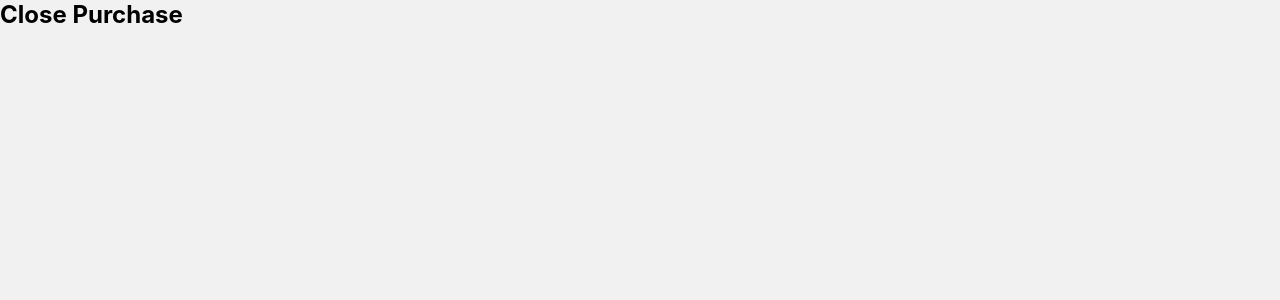
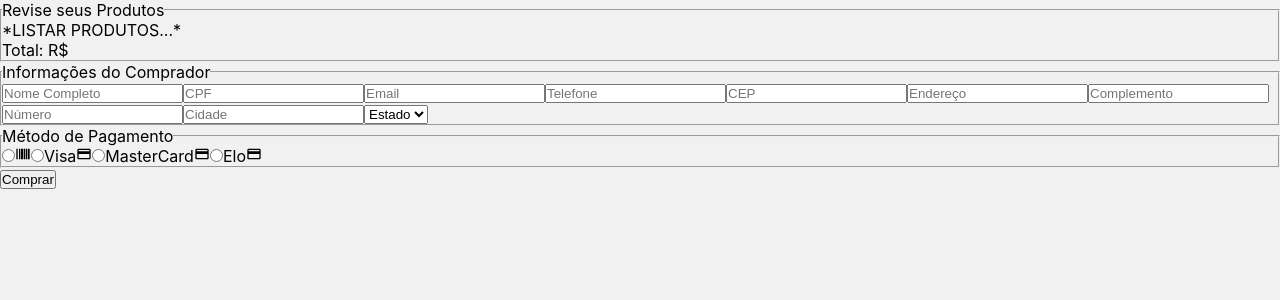
Before and after one commit to Kamila-hydalgo/frontend-online-store, a React (Create React App) app: page /closepurchase in a window 1280 px wide. Shown: the top 300 px of the page. Built offline with nearby package versions, Linux system fonts and the light colour scheme.

Commit message:
Requisito 12 - form

```diff
--- a/src/pages/Cart.js
+++ b/src/pages/Cart.js
@@ -107,6 +107,7 @@ class Cart extends React.Component {
               type="button"
               name="go-to-close-purchase"
               className="btn-purchase"
+              data-testid="checkout-products"
             >
               Finalizar Compra
             </button>
--- a/src/pages/ClosePurchase.js
+++ b/src/pages/ClosePurchase.js
@@ -1,11 +1,81 @@
 import React, { Component } from 'react';
+import { MdPayment } from 'react-icons/md';
+import { RiBarcodeFill } from 'react-icons/ri';
+
+const uf = ['AC', 'AL', 'AP', 'AM', 'BA', 'CE', 'DF',
+  'ES', 'GO', 'MA', 'MT', 'MS', 'MG', 'PA', 'PB', 'PR', 'PE', 'PI', 'RJ',
+  'RN', 'RS', 'RO', 'RR', 'SC', 'SP', 'SE', 'TO'];
 
 class ClosePurchase extends Component {
+  constructor() {
+    super();
+    this.state = { value: 'Estado' };
+  }
+
+  handleChange = (event) => {
+    this.setState({ value: event.target.value });
+  }
+
   render() {
+    const { value } = this.state;
     return (
-      <div>
-        <h2>Close Purchase</h2>
-      </div>
+      <form>
+        <fieldset>
+          <legend>Revise seus Produtos</legend>
+          <span>*LISTAR PRODUTOS...*</span>
+          <p>Total: R$</p>
+        </fieldset>
+        <fieldset>
+          <legend>Informações do Comprador</legend>
+          <input
+            data-testid="checkout-fullname"
+            type="text"
+            placeholder="Nome Completo"
+            required
+          />
+          <input data-testid="checkout-cpf" type="text" placeholder="CPF" required />
+          <input data-testid="checkout-email" type="email" placeholder="Email" required />
+          <input
+            data-testid="checkout-phone"
+            type="tel"
+            placeholder="Telefone"
+            required
+          />
+          <input data-testid="checkout-cep" type="text" placeholder="CEP" required />
+          <input
+            data-testid="checkout-address"
+            type="text"
+            placeholder="Endereço"
+            required
+          />
+          <input type="text" placeholder="Complemento" required />
+          <input type="text" placeholder="Número" required />
+          <input type="text" placeholder="Cidade" required />
+          <label htmlFor="state">
+            <select id="state" value={ value } onChange={ this.handleChange }>
+              <option value="Estado" disabled>Estado</option>
+              {
+                uf.map((elem) => <option key={ elem }>{ elem }</option>)
+              }
+            </select>
+          </label>
+        </fieldset>
+        <fieldset>
+          <legend>Método de Pagamento</legend>
+          <input type="radio" name="payment" required />
+          <RiBarcodeFill />
+          <input type="radio" name="payment" required />
+          Visa
+          <MdPayment />
+          <input type="radio" name="payment" required />
+          MasterCard
+          <MdPayment />
+          <input type="radio" name="payment" required />
+          Elo
+          <MdPayment />
+        </fieldset>
+        <button type="submit">Comprar</button>
+      </form>
     );
   }
 }
```
